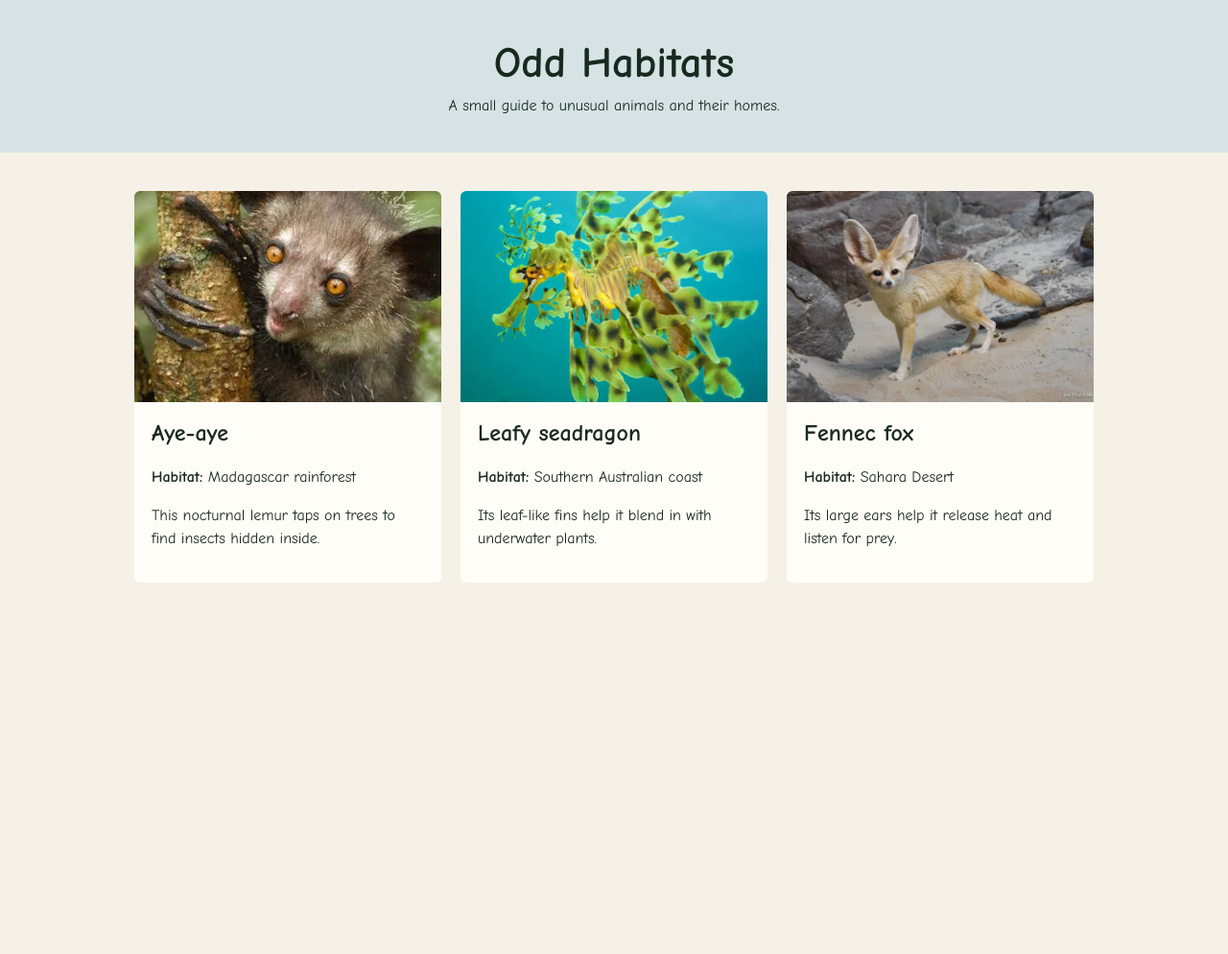
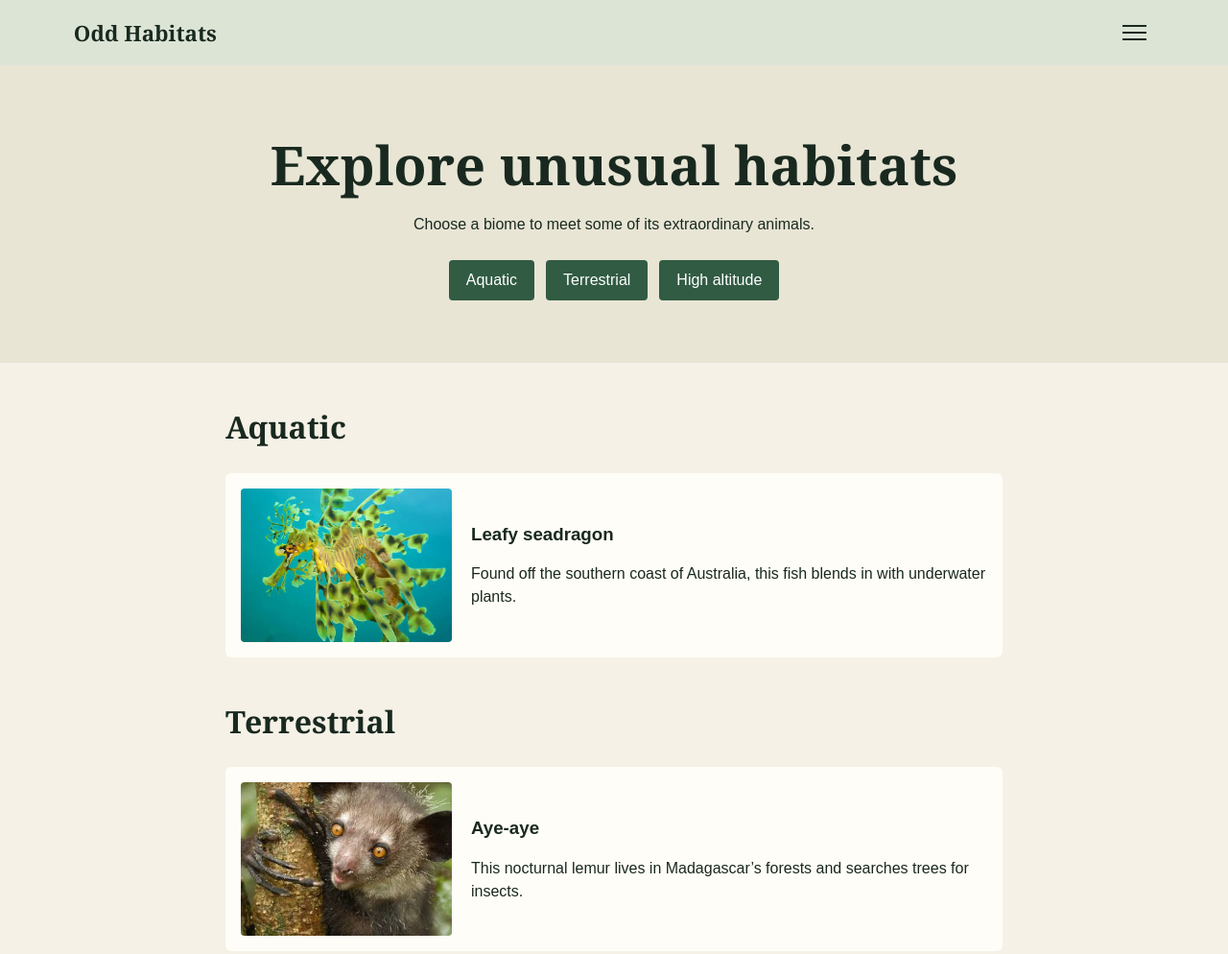
Before and after one commit to Klemil-coder/Web_Development_Assignment2, a plain HTML site: page index.html in a window 1280 px wide. Shown: the top 994 px of the page at 96% size. Before the commit the page ends 800 px from the top, so only its background shows below. Drawn offline with Linux system fonts and the light colour scheme.

Commit message:
Hamburguer and different byome separation

```diff
--- a/index.html
+++ b/index.html
@@ -7,32 +7,68 @@
   <link rel="stylesheet" href="styles.css">
 </head>
 <body>
-  <header>
-    <h1>Odd Habitats</h1>
-    <p>A small guide to unusual animals and their homes.</p>
+  <header class="site-header">
+    <a class="logo" href="#home">Odd Habitats</a>
+
+    <details class="menu">
+      <summary aria-label="Open biome menu">
+        <span></span>
+        <span></span>
+        <span></span>
+      </summary>
+      <nav>
+        <a href="#aquatic">Aquatic</a>
+        <a href="#terrestrial">Terrestrial</a>
+        <a href="#high-altitude">High altitude</a>
+      </nav>
+    </details>
   </header>
 
-  <main>
-    <section class="animals" aria-label="Unusual animals">
+  <main id="home">
+    <section class="intro">
+      <h1>Explore unusual habitats</h1>
+      <p>Choose a biome to meet some of its extraordinary animals.</p>
+
+      <nav class="biome-buttons" aria-label="Choose a biome">
+        <a href="#aquatic">Aquatic</a>
+        <a href="#terrestrial">Terrestrial</a>
+        <a href="#high-altitude">High altitude</a>
+      </nav>
+    </section>
+
+    <section class="biome" id="aquatic">
+      <h2>Aquatic</h2>
+      <article class="animal">
+        <img src="images/leafy-seadragon.jpg" alt="A leafy seadragon underwater">
+        <div>
+          <h3>Leafy seadragon</h3>
+          <p>Found off the southern coast of Australia, this fish blends in with underwater plants.</p>
+        </div>
+      </article>
+    </section>
+
+    <section class="biome" id="terrestrial">
+      <h2>Terrestrial</h2>
       <article class="animal">
         <img src="images/aye-aye.jpg" alt="An aye-aye in a tree">
-        <h2>Aye-aye</h2>
-        <p><strong>Habitat:</strong> Madagascar rainforest</p>
-        <p>This nocturnal lemur taps on trees to find insects hidden inside.</p>
+        <div>
+          <h3>Aye-aye</h3>
+          <p>This nocturnal lemur lives in Madagascar’s forests and searches trees for insects.</p>
+        </div>
       </article>
+    </section>
 
+    <section class="biome" id="high-altitude">
+      <h2>High altitude</h2>
       <article class="animal">
-        <img src="images/leafy-seadragon.jpg" alt="A leafy seadragon underwater">
-        <h2>Leafy seadragon</h2>
-        <p><strong>Habitat:</strong> Southern Australian coast</p>
-        <p>Its leaf-like fins help it blend in with underwater plants.</p>
-      </article>
-
-      <article class="animal">
-        <img src="images/fennec-fox.jpg" alt="A fennec fox in the desert">
-        <h2>Fennec fox</h2>
-        <p><strong>Habitat:</strong> Sahara Desert</p>
-        <p>Its large ears help it release heat and listen for prey.</p>
+        <img src="images/Himalayan-jumping-spider.jpg" alt="A snow leopard in a mountain habitat">
+        <div>
+          <h3>himalayan jumping spider</h3>
+          <p>The Himalayan jumping spider (Euophrys omnisuperstes) is a very small spider:
+            Females: About 5 mm (roughly 3/16 inch) in total body length.
+            Males: Slightly smaller, about 4 mm (roughly 5/32 inch) or less in total body length.
+            Despite their tiny size, they are known for living at extreme elevations of up to 6,700 meters (22,000 feet) in the Himalayas, including around Mount Everest.</p>
+        </div>
       </article>
     </section>
   </main>
--- a/styles.css
+++ b/styles.css
@@ -1,79 +1,150 @@
 * {
   box-sizing: border-box;
+}
+
+html {
+  scroll-behavior: smooth;
 }
 
 body {
   margin: 0;
   background: #f5f1e7;
   color: #19291f;
-  font-family: 'Comic Sans MS', 'Chalkboard SE', 'Comic Neue', sans-serif;
+  font-family: Arial, sans-serif;
 }
 
-header {
-  padding: 40px 20px;
-  text-align: center;
-  background: #d6e2e4;
+.site-header {
+  position: relative;
+  display: flex;
+  justify-content: space-between;
+  align-items: center;
+  padding: 18px 6%;
+  background: #dce4d6;
 }
 
-header h1 {
-  margin: 0 0 10px;
-  font-family: 'Comic Sans MS', 'Chalkboard SE', 'Comic Neue', sans-serif;
-  font-size: 2.8rem;
+.logo {
+  color: inherit;
+  font-family: Georgia, serif;
+  font-size: 1.4rem;
+  font-weight: bold;
+  text-decoration: none;
 }
 
-header p {
-  margin: 0;
+.menu {
+  position: relative;
 }
 
-.animals {
-  width: min(100% - 32px, 1000px);
-  margin: 40px auto;
+.menu summary {
   display: grid;
-  grid-template-columns: repeat(3, 1fr);
-  gap: 20px;
+  gap: 5px;
+  padding: 8px;
+  cursor: pointer;
+  list-style: none;
+}
+
+.menu summary::-webkit-details-marker {
+  display: none;
+}
+
+.menu summary span {
+  width: 25px;
+  height: 2px;
+  background: #19291f;
+}
+
+.menu nav {
+  position: absolute;
+  top: 42px;
+  right: 0;
+  z-index: 1;
+  min-width: 170px;
+  padding: 8px;
+  background: #fffdf7;
+  box-shadow: 0 4px 12px #19291f22;
+}
+
+.menu nav a {
+  display: block;
+  padding: 10px;
+  color: inherit;
+  text-decoration: none;
+}
+
+.menu nav a:hover {
+  background: #dce4d6;
+}
+
+.intro {
+  padding: 65px 20px;
+  text-align: center;
+  background: #e8e5d5;
+}
+
+.intro h1 {
+  margin: 0 0 12px;
+  font-family: Georgia, serif;
+  font-size: clamp(2rem, 6vw, 3.5rem);
+}
+
+.biome-buttons {
+  display: flex;
+  justify-content: center;
+  flex-wrap: wrap;
+  gap: 12px;
+  margin-top: 28px;
+}
+
+.biome-buttons a {
+  padding: 12px 18px;
+  border-radius: 4px;
+  background: #315b43;
+  color: white;
+  text-decoration: none;
+}
+
+.biome-buttons a:hover {
+  background: #233f30;
+}
+
+.biome {
+  max-width: 850px;
+  margin: 45px auto;
+  padding: 0 20px;
+  scroll-margin-top: 20px;
+}
+
+.biome h2 {
+  font-family: Georgia, serif;
+  font-size: 2rem;
 }
 
 .animal {
-  overflow: hidden;
-  padding-bottom: 18px;
+  display: grid;
+  grid-template-columns: 220px 1fr;
+  gap: 20px;
+  align-items: center;
+  padding: 16px;
   background: #fffdf7;
   border-radius: 6px;
 }
 
 .animal img {
-  display: block;
   width: 100%;
-  height: 220px;
+  height: 160px;
+  border-radius: 4px;
   object-fit: cover;
-  transition: transform 300ms ease;
-}
-
-.animal img:hover {
-  transform: scale(1.04);
-}
-
-.animal h2,
-.animal p {
-  margin-right: 18px;
-  margin-left: 18px;
-}
-
-.animal h2 {
-  margin-top: 18px;
-  font-family: 'Comic Sans MS', 'Chalkboard SE', 'Comic Neue', sans-serif;
 }
 
 .animal p {
   line-height: 1.5;
 }
 
-@media (max-width: 700px) {
-  .animals {
+@media (max-width: 550px) {
+  .animal {
     grid-template-columns: 1fr;
-    max-width: 450px;
   }
 
   .animal img {
-    height: 260px;
+    height: 220px;
   }
 }
```
Also changed, not shown: images/Himalayan-jumping-spider.jpg (added).
